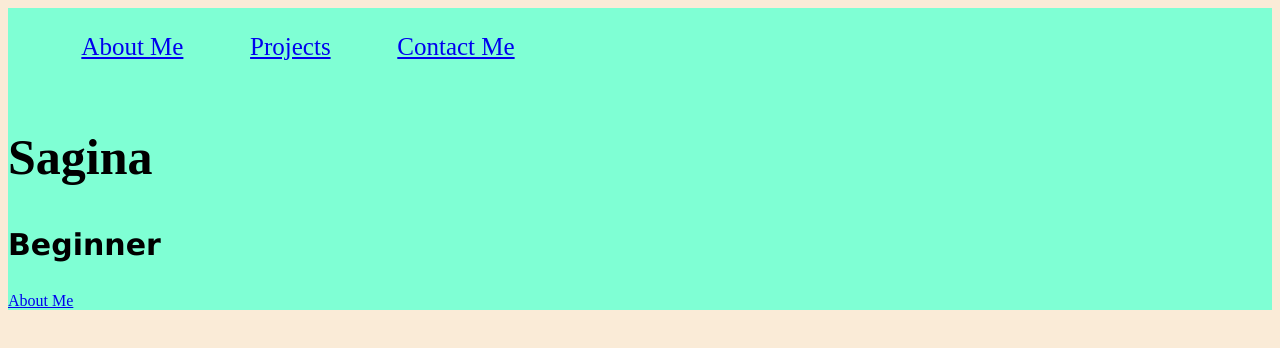
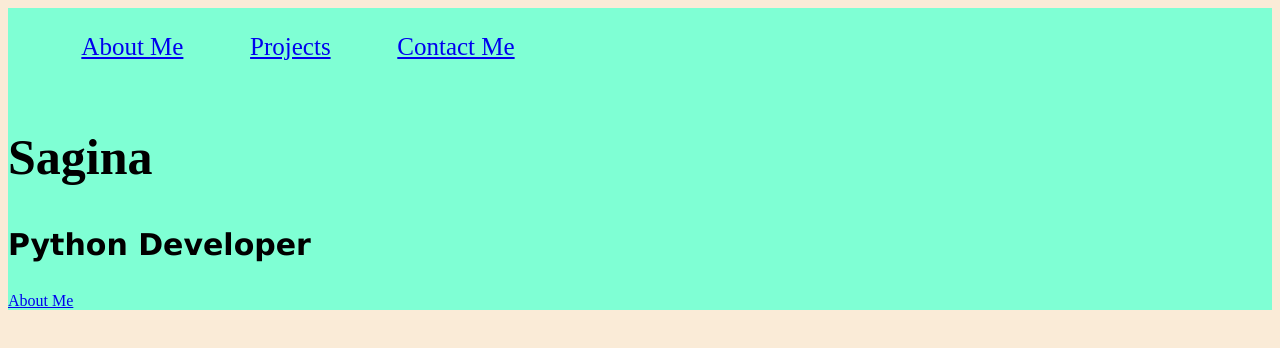
Before and after one commit to Sagina1/My-Portfolio, a plain HTML site: page index.html in a window 1280 px wide. Drawn offline with Linux system fonts and the light colour scheme.

Commit message:
changed my developer role

```diff
--- a/index.html
+++ b/index.html
@@ -19,7 +19,7 @@
         <div class="hero_area">
             <div class="hero_class">
                 <h1 style="font-family: 'Times New Roman', Times, serif;font-size: 50px; ">Sagina</h1>
-                <h3 style="font-family:'Lucida Sans', 'Lucida Sans Regular', 'Lucida Grande', 'Lucida Sans Unicode', Geneva, Verdana, sans-serif;font-size: 30px;">Beginner</h3>
+                <h3 style="font-family:'Lucida Sans', 'Lucida Sans Regular', 'Lucida Grande', 'Lucida Sans Unicode', Geneva, Verdana, sans-serif;font-size: 30px;">Python Developer</h3>
                 <div class="button"><a href="#">About Me</a></div>
             </div>
         </div>
```
